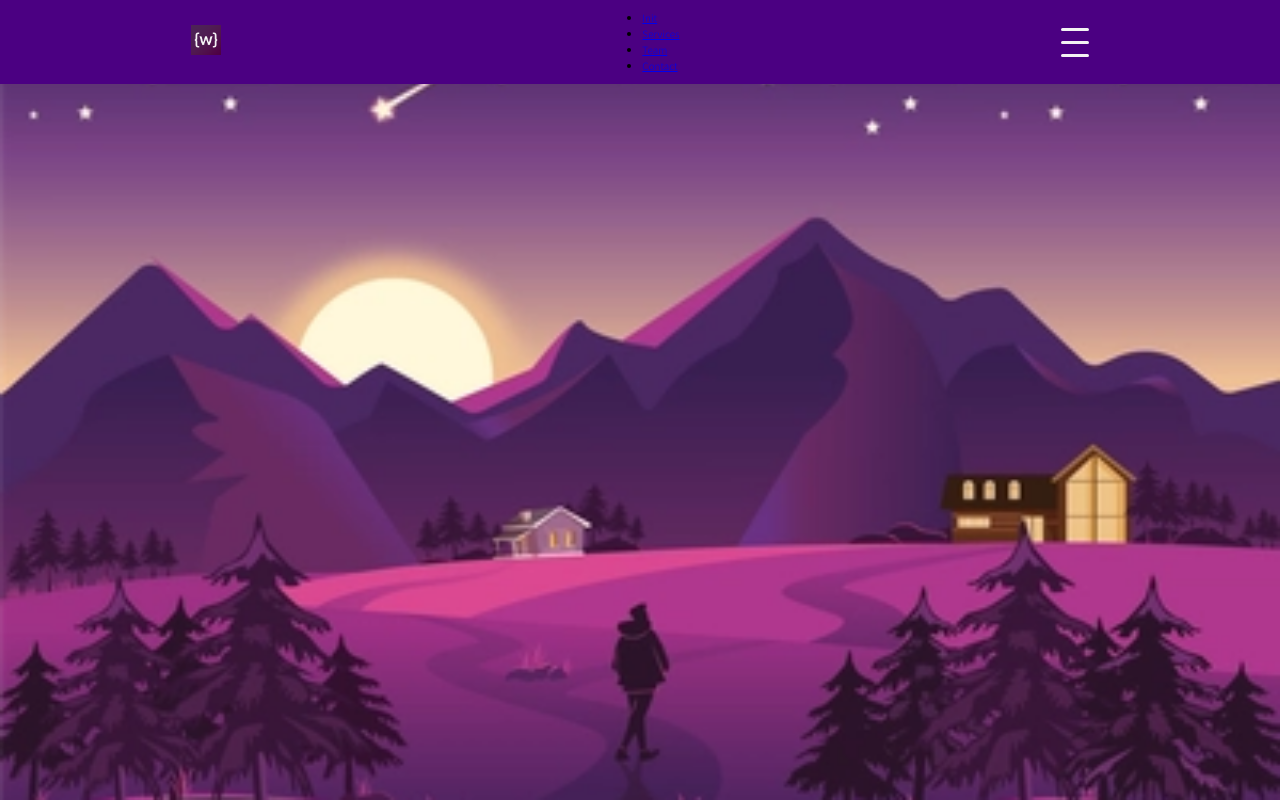
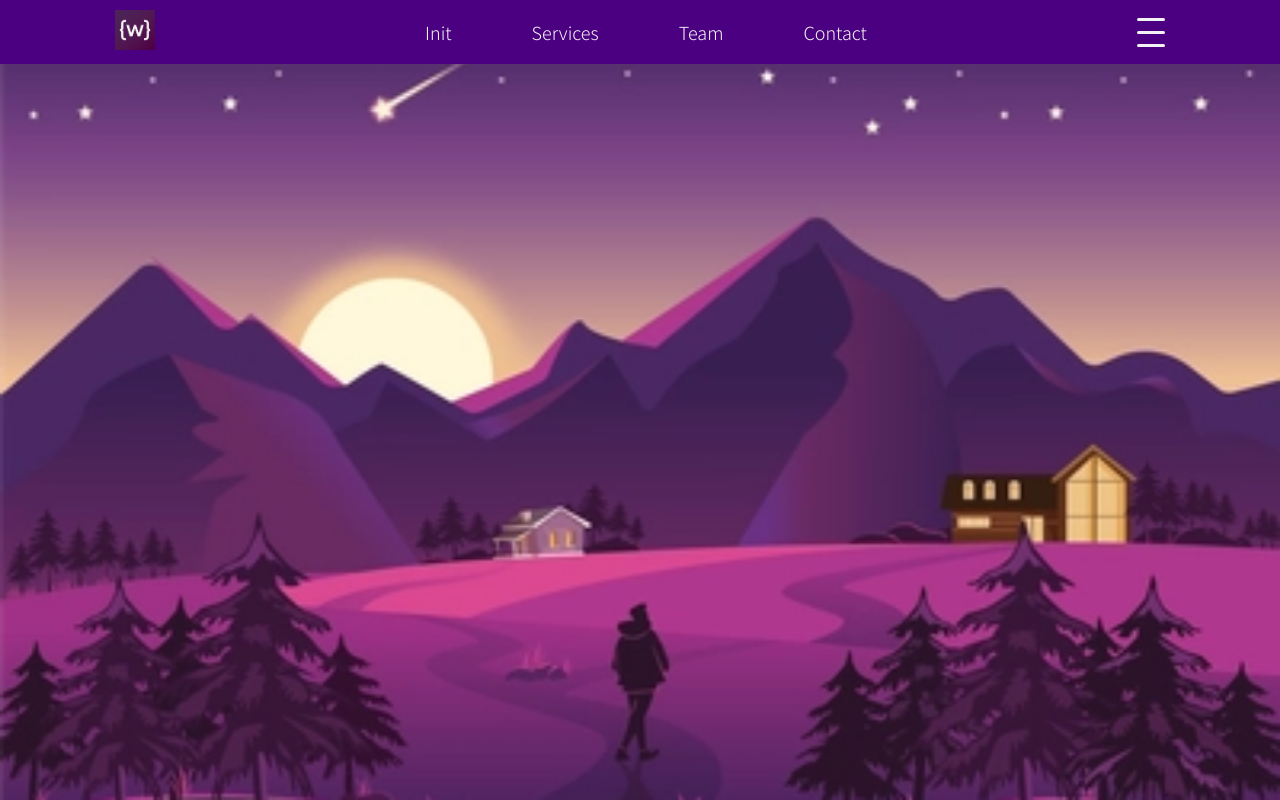
Before and after one commit to Gimena-Riveros/ResponsiveMenu, a plain HTML site: page index.html in a window 1280 px wide. Drawn offline with Linux system fonts and the light colour scheme.

Commit message:
Sumamos estetica a style.css . MGR

```diff
--- a/style.css
+++ b/style.css
@@ -19,8 +19,8 @@ body{
 }
 
 .logoClass {
-    width: 30px;
-    height: 30px;
+    width: 40px;
+    height: 40px;
 
 }
 
@@ -49,3 +49,18 @@ nav {
     margin: 10px auto;
     border-radius: 2px;
 }
+.menu-links {
+    display: flex;
+    padding: 0;
+}
+
+.menu-links  li {
+    padding: 0 40px;
+    list-style: none;
+}
+
+.menu-links  li a {
+    text-decoration: none;
+    font-size: 1.8rem;
+    color: #F3F3F3;
+}
```
